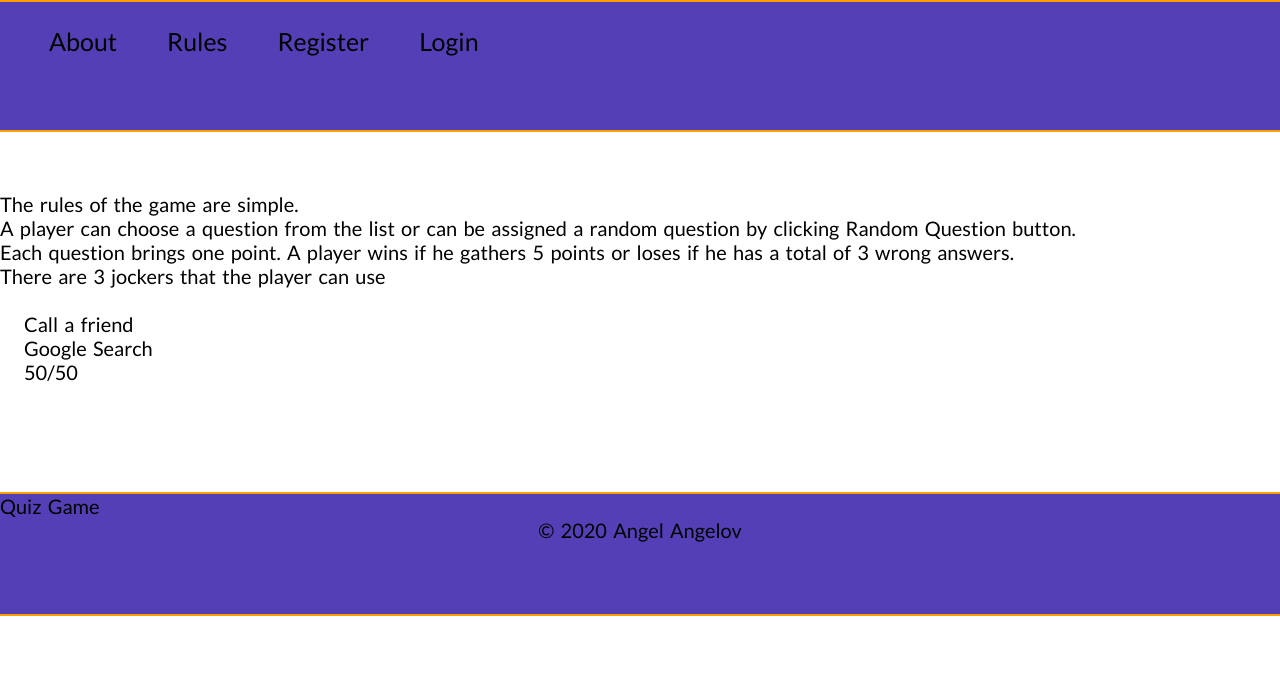
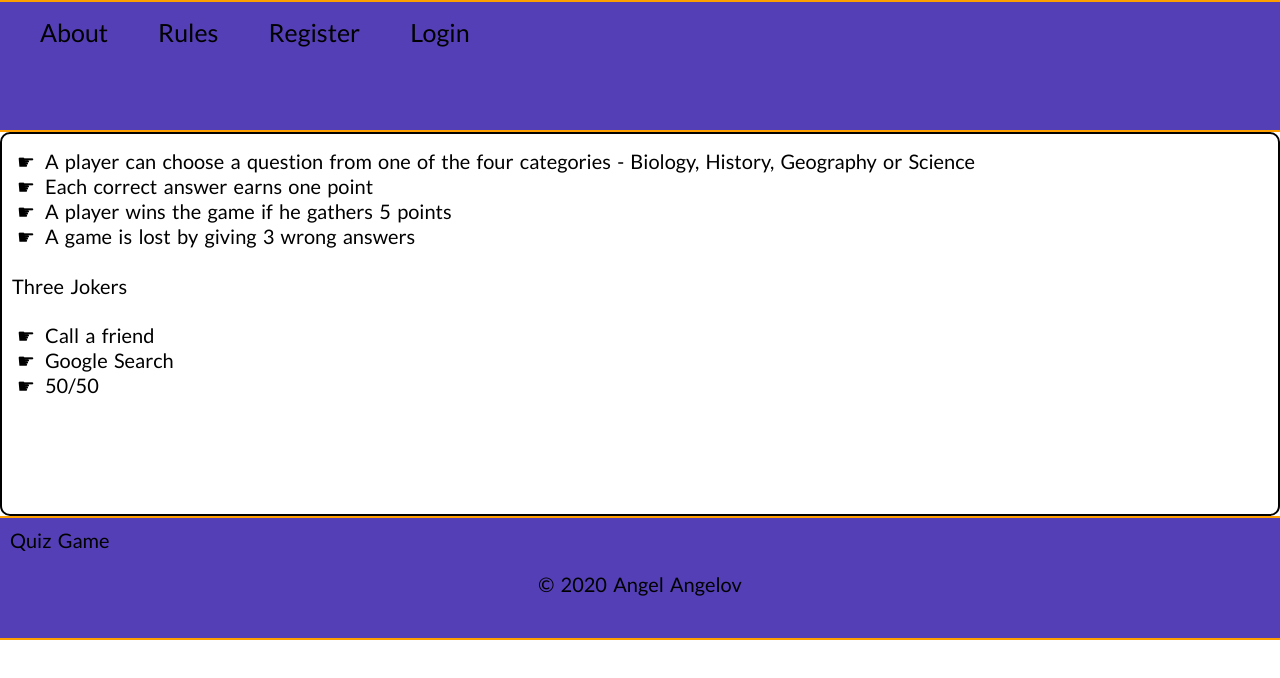
Before and after one commit to akangelov/Quiz-Game, a React (Create React App) app in the folder my-app/: page /rules in a window 1280 px wide. Shown: the top 678 px of the page. Built offline with nearby package versions, Linux system fonts and the light colour scheme.

Commit message:
css updates

```diff
--- a/my-app/src/components/about/About.module.css
+++ b/my-app/src/components/about/About.module.css
@@ -2,4 +2,6 @@
     padding: 10px;
     height: 360px;
     position: relative;
+    border: 2px solid black;
+    border-radius: 10px;
 }
--- a/my-app/src/components/common/Navigation/Navigation.jsx
+++ b/my-app/src/components/common/Navigation/Navigation.jsx
@@ -15,12 +15,12 @@ const Navigation = props => {
     return (
         <nav className={styles.navigation}>
             <ul>
+                {value.loggedIn && <Link className={styles.link} to="/">Home</Link>}
                 {<Link className={styles.link} to="/about">About</Link>}
                 {<Link className={styles.link} to="/rules">Rules</Link>}
                 {value.loggedIn && <Link className={styles.link} to={`/userprofile/${userId}`}>Profile</Link>}
-                {value.loggedIn && <Link className={styles.link} to="/">Questions</Link>}
-                {value.loggedIn && <Link className={styles.link} to="/create">Add new question</Link>}
-                {value.loggedIn && <Link className={styles.link} to="/all">Edit Questions</Link>}
+                {value.loggedIn && <Link className={styles.link} to="/create">Add Question</Link>}
+                {value.loggedIn && <Link className={styles.link} to="/all">Edit Question</Link>}
                 {value.loggedIn && <button className={styles.button} onClick={logout}>Logout</button>}
                 {!value.loggedIn && <Link className={styles.link} to="/register">Register</Link>}
                 {!value.loggedIn && <Link className={styles.link} to="/login">Login</Link>}
--- a/my-app/src/components/rules/Rules.jsx
+++ b/my-app/src/components/rules/Rules.jsx
@@ -5,20 +5,19 @@ const Rules = () => {
     return (
         <>
     <div className={styles.rules}>
-        <p>The rules of the game are simple.</p>
-        <p>A player can choose a question from the list or can be assigned a random question
-            by clicking Random Question button.
-        </p>
-        <p>
-            Each question brings one point. A player wins if he gathers 5 points or loses if he has a total
-            of 3 wrong answers.
-        </p>
-        <p>There are 3 jockers that the player can use</p>
-            <ul>
-                <li>Call a friend</li>
-                <li>Google Search</li>
-                <li>50/50</li>
-            </ul>
+        <ul className={styles.lists}>
+            <li><span>A player can choose a question from one of the four categories - Biology, History, Geography or Science</span></li>
+            <li><span>Each correct answer earns one point</span></li>
+            <li><span>A player wins the game if he gathers 5 points</span></li>
+            <li><span>A game is lost by giving 3 wrong answers</span></li>
+        </ul>
+
+        <p>Three Jokers</p>
+        <ul className={styles.lists}>
+            <li><span>Call a friend</span></li>
+            <li><span>Google Search</span></li>
+            <li><span>50/50</span></li>
+        </ul>
     </div>
     </>
     )
--- a/my-app/src/components/rules/Rules.module.css
+++ b/my-app/src/components/rules/Rules.module.css
@@ -1,4 +1,20 @@
 .rules {
-    padding-top: 3em;
-    height: 300px;
+    height: 380px;
+    border: 2px solid black;
+    border-radius: 10px;
 }
+
+ul  {
+    list-style-type: "\00261B";
+    list-style-position: inside;
+    padding: 15px
+}
+
+p {
+    padding: 10px;
+}
+
+li span {
+    position: relative;
+    left: 10px;
+  }
```
